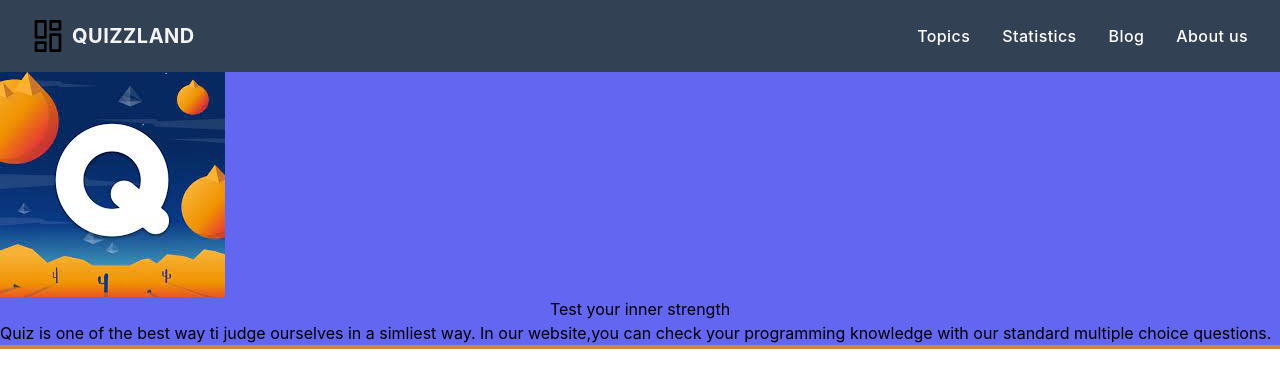
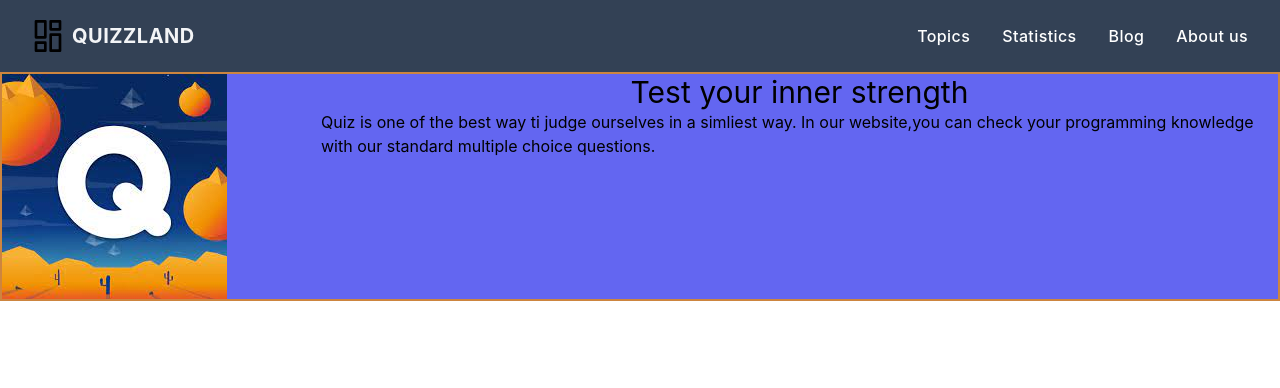
Before and after one commit to GreenerAsraf/assignment-9, a React (Create React App) app: page / in a window 1280 px wide. Shown: the top 388 px of the page. Built offline with nearby package versions, Linux system fonts and the light colour scheme.

Commit message:
readme file edited

```diff
--- a/src/Componants/Home/Home.css
+++ b/src/Componants/Home/Home.css
@@ -1,10 +1,10 @@
 .title-container{
-
+    display: grid;
+    grid-template-columns: 1fr 3fr ;
+    border: 2px solid peru;
 }
 
 .container-box{
-    display: grid;
-    grid-template-columns: auto auto ;
-    border: 2px solid peru;
+
     /* grid-gap: 10px; */
 }
--- a/src/Componants/Home/Home.js
+++ b/src/Componants/Home/Home.js
@@ -15,20 +15,13 @@ const Home = () => {
                 <img src={image} alt="" />
             </div>
             <div>
-            <h1 className='text-center'>Test your inner strength</h1>
+            <h1 className='text-center text-3xl'>Test your inner strength</h1>
 
             <p>Quiz is one of the best way ti judge ourselves in a simliest way. In our website,you can check
                 your programming knowledge with our standard multiple choice questions.
             </p>
             </div>
          <div className='container-box'>
-         {/* {
-                quizes.map(quiz => <Topics
-                    key = {quiz.id}
-                    quiz= {quiz}
-                    ></Topics>
-                )
-            } */}
          </div>
 
         </div>
```
